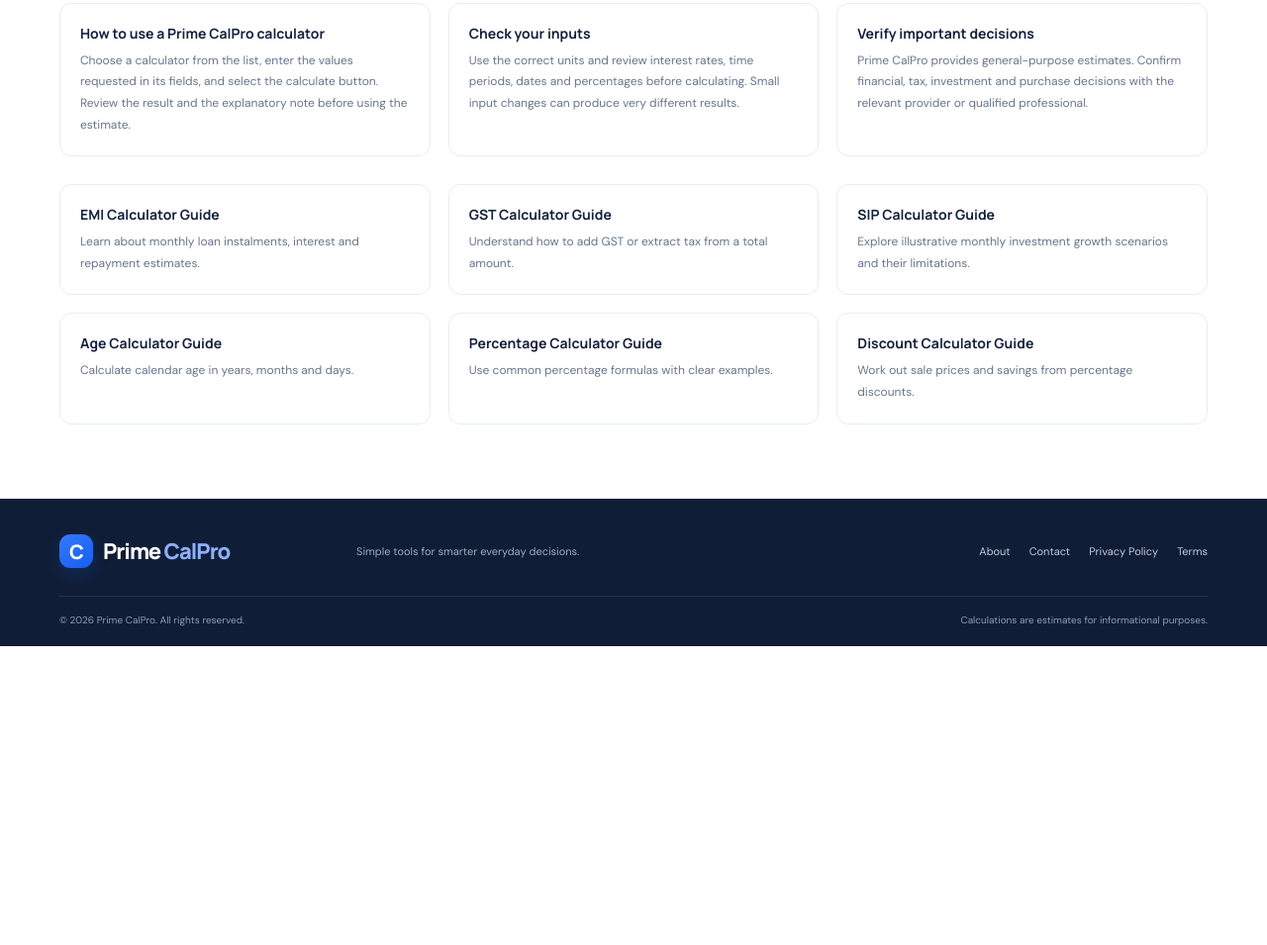
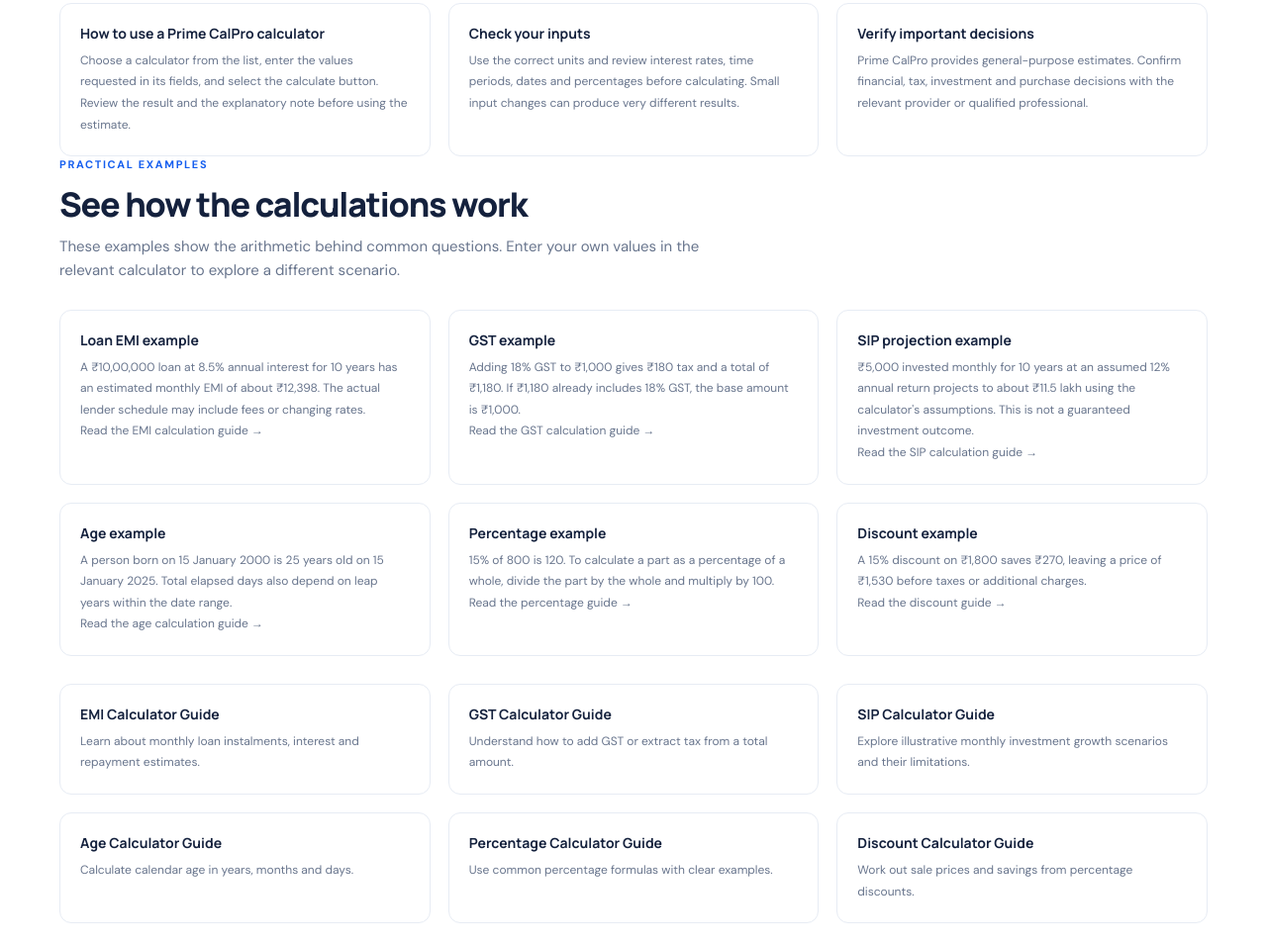
Before and after one commit to ayan-78/calpro, a plain HTML site: page index.html in a window 1280 px wide. Shown: the part 2236-3191 px from the top of the page at 99% size. Before the commit the page ends 2889 px from the top, so only its background shows below. Drawn offline with Linux system fonts and the light colour scheme.

Commit message:
Add original worked examples and transparent calculator methodology

```diff
--- a/index.html
+++ b/index.html
@@ -168,6 +168,19 @@
       <div class="content-cards"><article><h3>Understand your EMI</h3><p>Estimate a monthly loan payment using the principal, annual interest rate and repayment period. Review the estimated interest and total repayment before comparing loan options.</p></article><article><h3>Work out GST</h3><p>Calculate an estimated tax amount by adding GST to a base price or extracting GST from a tax-inclusive amount. Always confirm the correct rate for your product or service.</p></article><article><h3>Explore SIP scenarios</h3><p>See how regular monthly investments may grow over time under an assumed rate of return. Actual investment performance varies and is never guaranteed.</p></article></div>
       <div class="content-cards"><article><h3>Calculate your age</h3><p>Use your date of birth and a chosen reference date to estimate your age in years, months, weeks and days. Check that both dates are entered correctly for a useful result.</p></article><article><h3>Check percentages</h3><p>Find a percentage of a value or calculate what share one number represents of another. These calculations can help with everyday comparisons, budgets and basic number checks.</p></article><article><h3>Compare discounts</h3><p>Enter an original price and discount rate to estimate the sale price and amount saved. Check the final price against any taxes or additional charges that may apply.</p></article></div>
       <div class="content-cards"><article><h3>How to use a Prime CalPro calculator</h3><p>Choose a calculator from the list, enter the values requested in its fields, and select the calculate button. Review the result and the explanatory note before using the estimate.</p></article><article><h3>Check your inputs</h3><p>Use the correct units and review interest rates, time periods, dates and percentages before calculating. Small input changes can produce very different results.</p></article><article><h3>Verify important decisions</h3><p>Prime CalPro provides general-purpose estimates. Confirm financial, tax, investment and purchase decisions with the relevant provider or qualified professional.</p></article></div>
+      <section class="worked-examples" aria-labelledby="workedExamplesTitle">
+        <div class="eyebrow">PRACTICAL EXAMPLES</div>
+        <h2 id="workedExamplesTitle">See how the calculations work</h2>
+        <p class="content-lead">These examples show the arithmetic behind common questions. Enter your own values in the relevant calculator to explore a different scenario.</p>
+        <div class="content-cards">
+          <article><h3>Loan EMI example</h3><p>A ₹10,00,000 loan at 8.5% annual interest for 10 years has an estimated monthly EMI of about ₹12,398. The actual lender schedule may include fees or changing rates.</p><p><a href="emi-calculator.html">Read the EMI calculation guide →</a></p></article>
+          <article><h3>GST example</h3><p>Adding 18% GST to ₹1,000 gives ₹180 tax and a total of ₹1,180. If ₹1,180 already includes 18% GST, the base amount is ₹1,000.</p><p><a href="gst-calculator.html">Read the GST calculation guide →</a></p></article>
+          <article><h3>SIP projection example</h3><p>₹5,000 invested monthly for 10 years at an assumed 12% annual return projects to about ₹11.5 lakh using the calculator's assumptions. This is not a guaranteed investment outcome.</p><p><a href="sip-calculator.html">Read the SIP calculation guide →</a></p></article>
+          <article><h3>Age example</h3><p>A person born on 15 January 2000 is 25 years old on 15 January 2025. Total elapsed days also depend on leap years within the date range.</p><p><a href="age-calculator.html">Read the age calculation guide →</a></p></article>
+          <article><h3>Percentage example</h3><p>15% of 800 is 120. To calculate a part as a percentage of a whole, divide the part by the whole and multiply by 100.</p><p><a href="percentage-calculator.html">Read the percentage guide →</a></p></article>
+          <article><h3>Discount example</h3><p>A 15% discount on ₹1,800 saves ₹270, leaving a price of ₹1,530 before taxes or additional charges.</p><p><a href="discount-calculator.html">Read the discount guide →</a></p></article>
+        </div>
+      </section>
       <div class="content-cards calculator-guides">
         <article><h3><a href="emi-calculator.html">EMI Calculator Guide</a></h3><p>Learn about monthly loan instalments, interest and repayment estimates.</p></article>
         <article><h3><a href="gst-calculator.html">GST Calculator Guide</a></h3><p>Understand how to add GST or extract tax from a total amount.</p></article>
```
